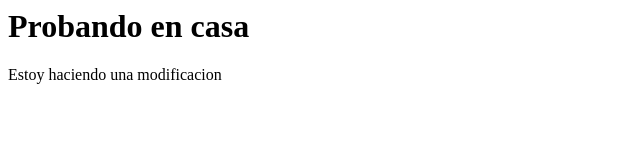
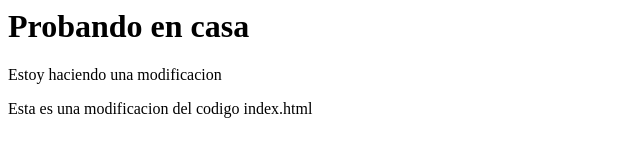
Before and after one commit to Juancarbg/encasadechill, a plain HTML site: page encasachill/index.html in a window 1280 px wide. Shown: the whole page, without its empty margins (0-640 px from the left). Drawn offline with Linux system fonts and the light colour scheme.

Commit message:
hola he cambiado index.html

```diff
--- a/encasachill/index.html
+++ b/encasachill/index.html
@@ -1,2 +1,3 @@
 <h1>Probando en casa</h1>
 <p>Estoy haciendo una modificacion<p>
+<p>Esta es una modificacion del codigo index.html</p>
```
